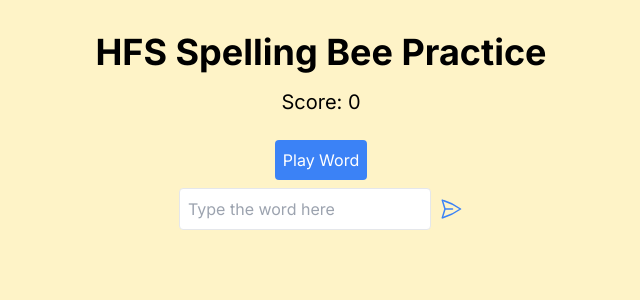
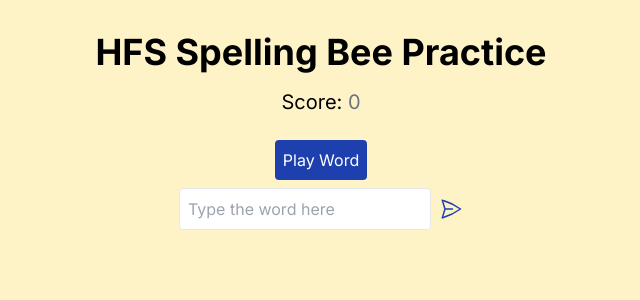
Before and after one commit to rhotter/spelling-bee, a Next.js app: page / in a window 1280 px wide. Shown: the top 300 px of the page, without its empty margins (319-959 px from the left). Built offline with nearby package versions, Linux system fonts and the light colour scheme.

Commit message:
Refactor WordPlayer component to display score color based on correctness and add Enter key functionality for checking answer

```diff
--- a/components/WordPlayer.tsx
+++ b/components/WordPlayer.tsx
@@ -65,11 +65,24 @@ const WordPlayer: React.FC = () => {
 
   return (
     <div className="flex flex-col items-center">
-      <p className="text-xl mb-4">Score: {score}</p>
+      <p className="text-xl mb-4">
+        Score:{" "}
+        <span
+          className={
+            isCorrect === null
+              ? "text-gray-500"
+              : isCorrect
+              ? "text-green-500"
+              : ""
+          }
+        >
+          {score}
+        </span>
+      </p>
 
       <button
         onClick={playWord}
-        className="bg-blue-500 text-white p-2 rounded my-2"
+        className="bg-blue-800 text-white p-2 rounded my-2"
       >
         Play Word
       </button>
@@ -78,12 +91,17 @@ const WordPlayer: React.FC = () => {
           type="text"
           value={userInput}
           onChange={(e) => setUserInput(e.target.value)}
+          onKeyDown={(e) => {
+            if (e.key === "Enter") {
+              checkAnswer();
+            }
+          }}
           className="border border-gray-200 p-2 rounded"
           placeholder="Type the word here"
         />
         {isCorrect === null && (
           <PaperAirplaneIcon
-            className="h-6 w-6 text-blue-500 cursor-pointer"
+            className="h-6 w-6 text-blue-800 cursor-pointer"
             onClick={checkAnswer}
           />
         )}
```
